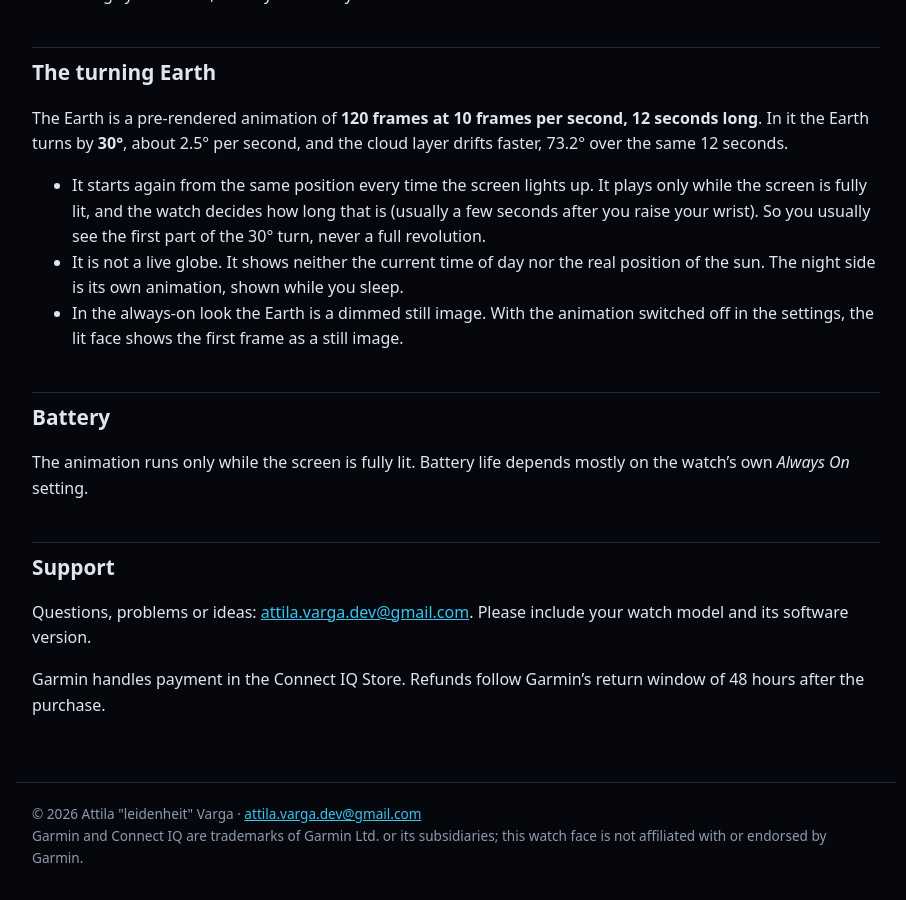
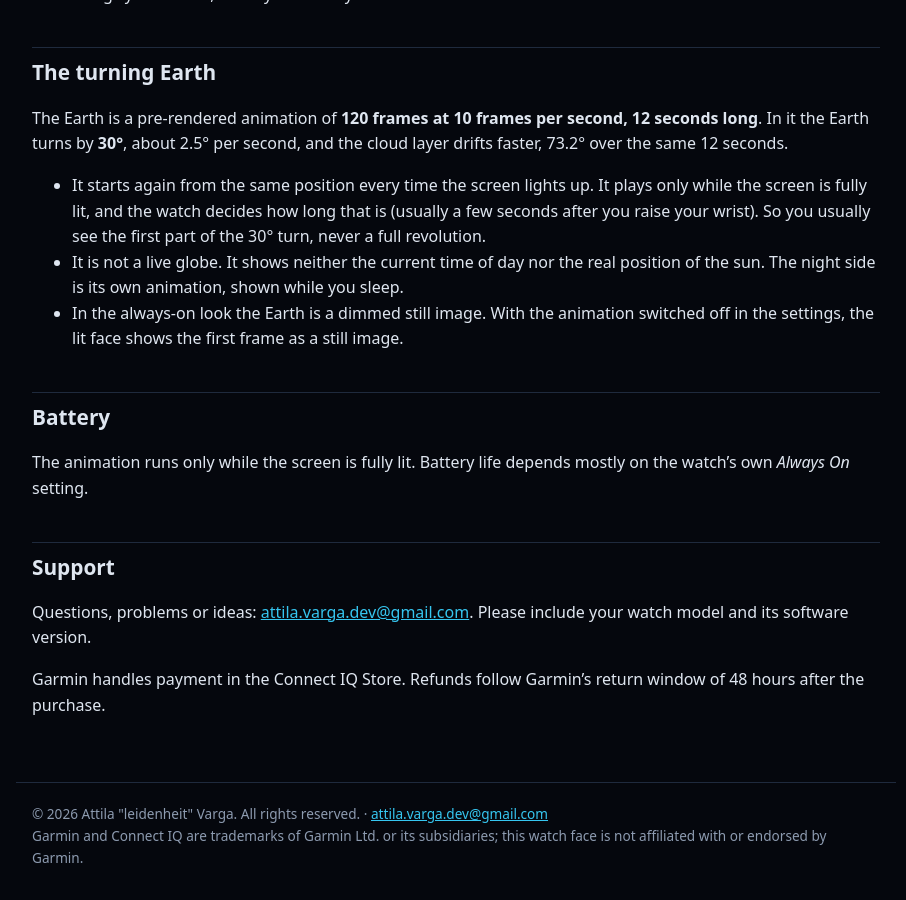
Before and after one commit to leidenheit/blue-beauty-earth-analog-static, a Jekyll site: the page built from hardware-requirements.md, in a window 1280 px wide and 900 px high, scrolled down 4923 px. Shown: the whole window, without its empty margins (184-1090 px from the left). Built offline with Jekyll 4.4.1, drawn with Linux system fonts in a browser that asks for light colours.

Commit message:
chore: lic

```diff
--- a/_layouts/default.html
+++ b/_layouts/default.html
@@ -23,7 +23,7 @@
 {{ content }}
 </main>
 <footer>
-  &copy; 2026 {{ site.author }} &middot; <a href="mailto:{{ site.contact_email }}">{{ site.contact_email }}</a><br>
+  &copy; 2026 {{ site.author }}. All rights reserved. &middot; <a href="mailto:{{ site.contact_email }}">{{ site.contact_email }}</a><br>
   Garmin and Connect IQ are trademarks of Garmin Ltd. or its subsidiaries; this watch
   face is not affiliated with or endorsed by Garmin.
 </footer>
--- a/index.html
+++ b/index.html
@@ -40,7 +40,7 @@ layout: null
   </nav>
 </main>
 <footer>
-  &copy; 2026 {{ site.author }}. Garmin and Connect IQ are trademarks of Garmin Ltd.
+  &copy; 2026 {{ site.author }}. All rights reserved. Garmin and Connect IQ are trademarks of Garmin Ltd.
   or its subsidiaries; this watch face is not affiliated with or endorsed by Garmin.
 </footer>
 </body>
```
Also changed, not shown: README.md, license.md, 1 other file.
